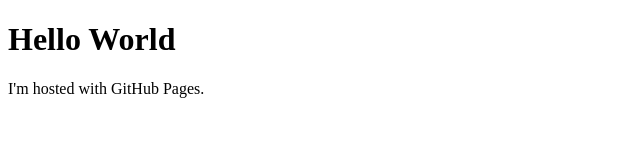
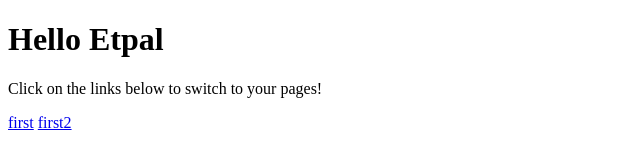
Before and after one commit to Booletmagnet/Booletmagnet.github.io, a plain HTML site: page index.html in a window 1280 px wide. Shown: the whole page, without its empty margins (0-640 px from the left). Drawn offline with Linux system fonts and the light colour scheme.

Commit message:
Update index.html
Good job Latep :D Here are some links to navigate from the main index to your new .html pages!

```diff
--- a/index.html
+++ b/index.html
@@ -1,7 +1,9 @@
 <!DOCTYPE html>
 <html>
 <body>
-<h1>Hello World</h1>
-<p>I'm hosted with GitHub Pages.</p>
+<h1>Hello Etpal</h1>
+<p>Click on the links below to switch to your pages!</p>
 </body>
+ <a href="first.html">first</a>
+ <a href="first2.html">first2</a>
 </html>
```
